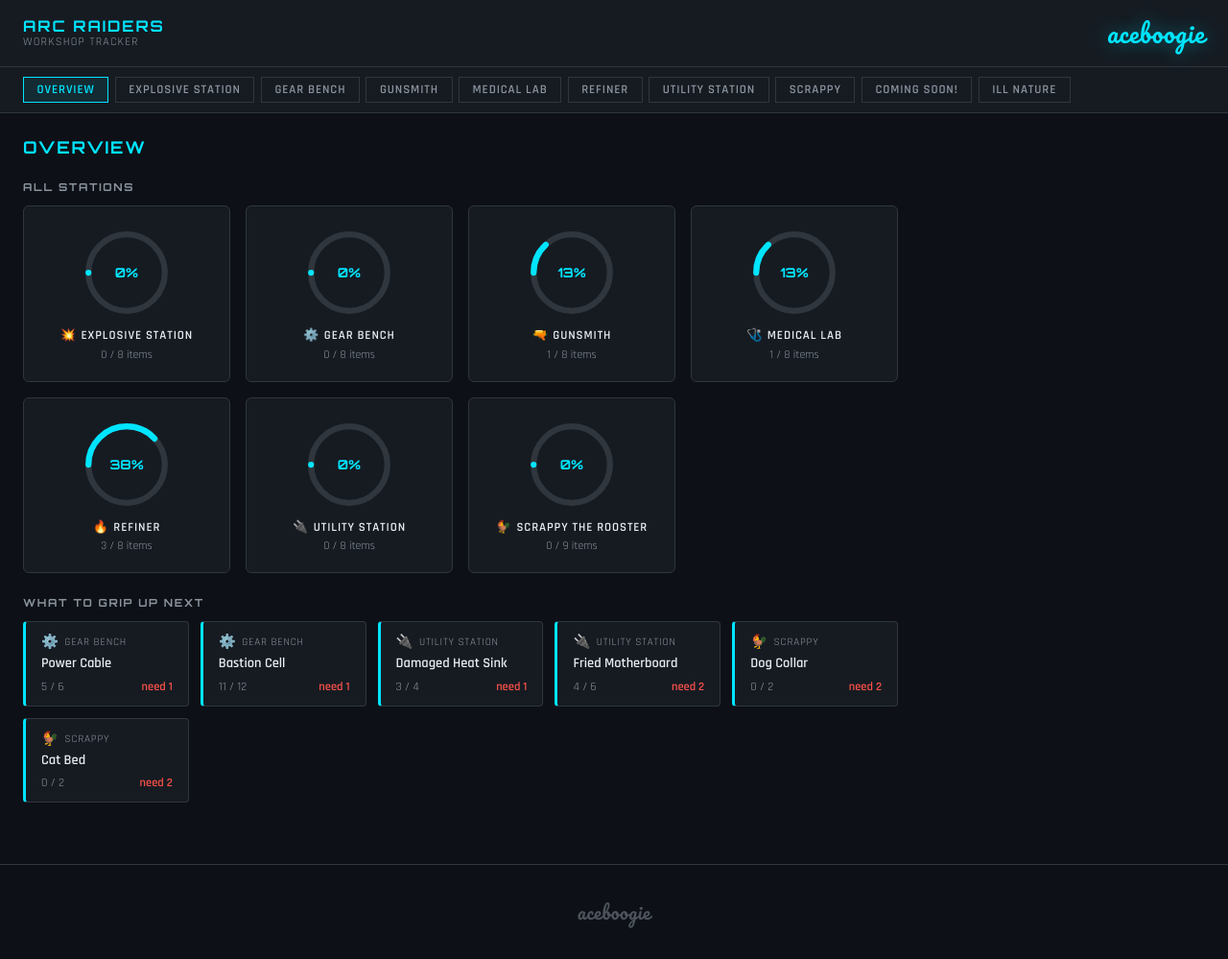
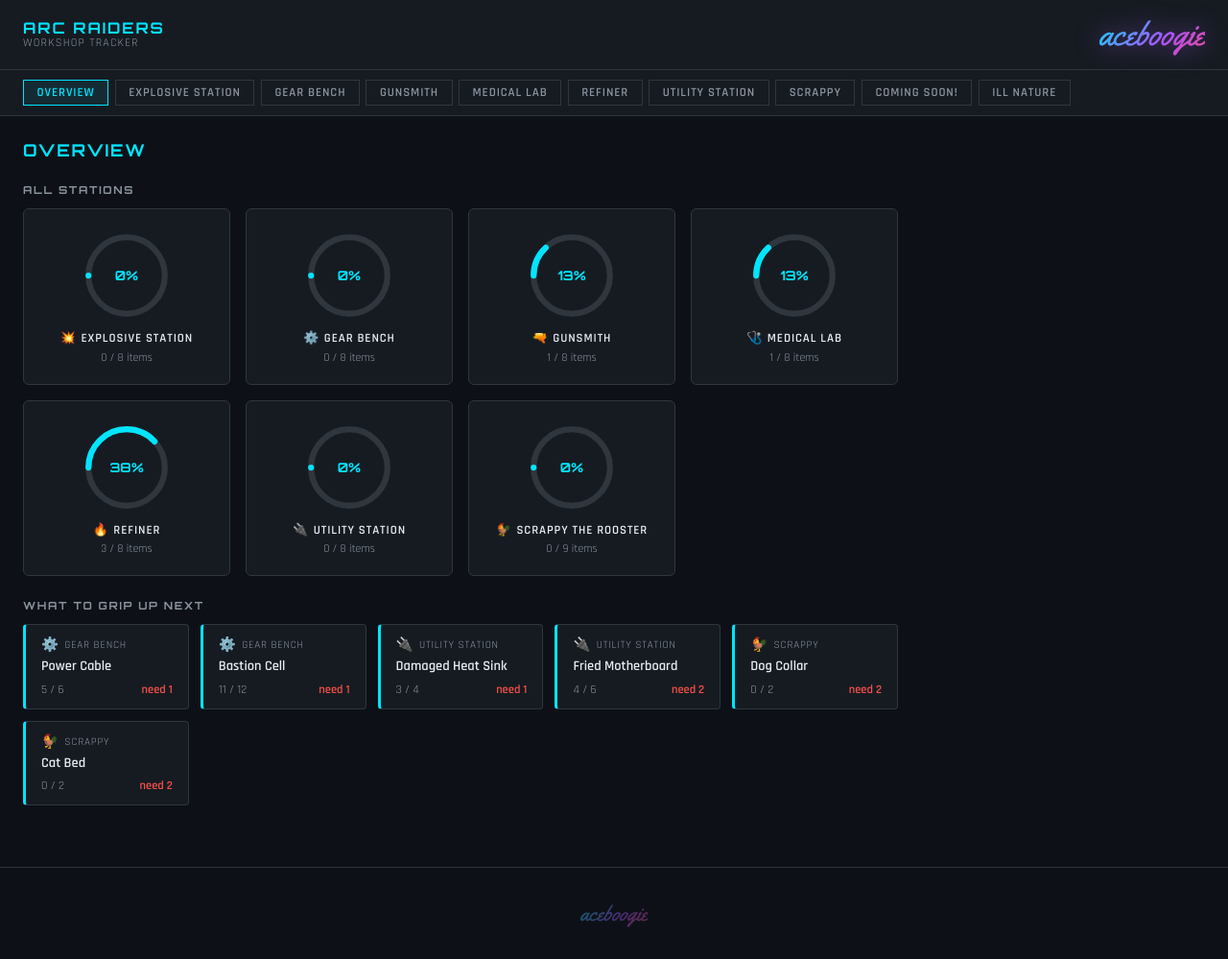
Before and after one commit to fernamb/arcraiders, a plain HTML site: page index.html in a window 1280 px wide. Shown: the whole page at 96% size. Drawn offline with Linux system fonts and the light colour scheme.

Commit message:
style(brand): swap to Yellowtail font with hip-hop gradient on aceboogie

```diff
--- a/index.html
+++ b/index.html
@@ -6,7 +6,7 @@
   <title>ARC Raiders – Workshop Tracker</title>
   <link rel="preconnect" href="https://fonts.googleapis.com">
   <link rel="preconnect" href="https://fonts.gstatic.com" crossorigin>
-  <link href="https://fonts.googleapis.com/css2?family=Orbitron:wght@700&family=Pacifico&family=Rajdhani:wght@400;500;600&display=swap" rel="stylesheet">
+  <link href="https://fonts.googleapis.com/css2?family=Orbitron:wght@700&family=Yellowtail&family=Rajdhani:wght@400;500;600&display=swap" rel="stylesheet">
   <link rel="stylesheet" href="style.css">
 </head>
 <body>
--- a/style.css
+++ b/style.css
@@ -54,12 +54,14 @@ header {
 /* ── Branding ────────────────────────────────────────── */
 
 .brand {
-  font-family: 'Pacifico', cursive;
-  font-size: 1.6rem;
-  color: var(--accent);
+  font-family: 'Yellowtail', cursive;
+  font-size: 2.2rem;
   margin-left: auto;
-  letter-spacing: 0.03em;
-  text-shadow: 0 0 20px rgba(0, 229, 255, 0.4);
+  background: linear-gradient(135deg, #00e5ff 0%, #a855f7 60%, #ec4899 100%);
+  -webkit-background-clip: text;
+  -webkit-text-fill-color: transparent;
+  background-clip: text;
+  filter: drop-shadow(0 0 12px rgba(168, 85, 247, 0.5));
 }
 
 footer {
@@ -70,11 +72,13 @@ footer {
 }
 
 .footer-brand {
-  font-family: 'Pacifico', cursive;
-  font-size: 1.2rem;
-  color: var(--text-dim);
-  letter-spacing: 0.03em;
-  opacity: 0.5;
+  font-family: 'Yellowtail', cursive;
+  font-size: 1.4rem;
+  background: linear-gradient(135deg, #00e5ff 0%, #a855f7 60%, #ec4899 100%);
+  -webkit-background-clip: text;
+  -webkit-text-fill-color: transparent;
+  background-clip: text;
+  opacity: 0.4;
 }
 
 /* ── Tabs ────────────────────────────────────────────── */
```
